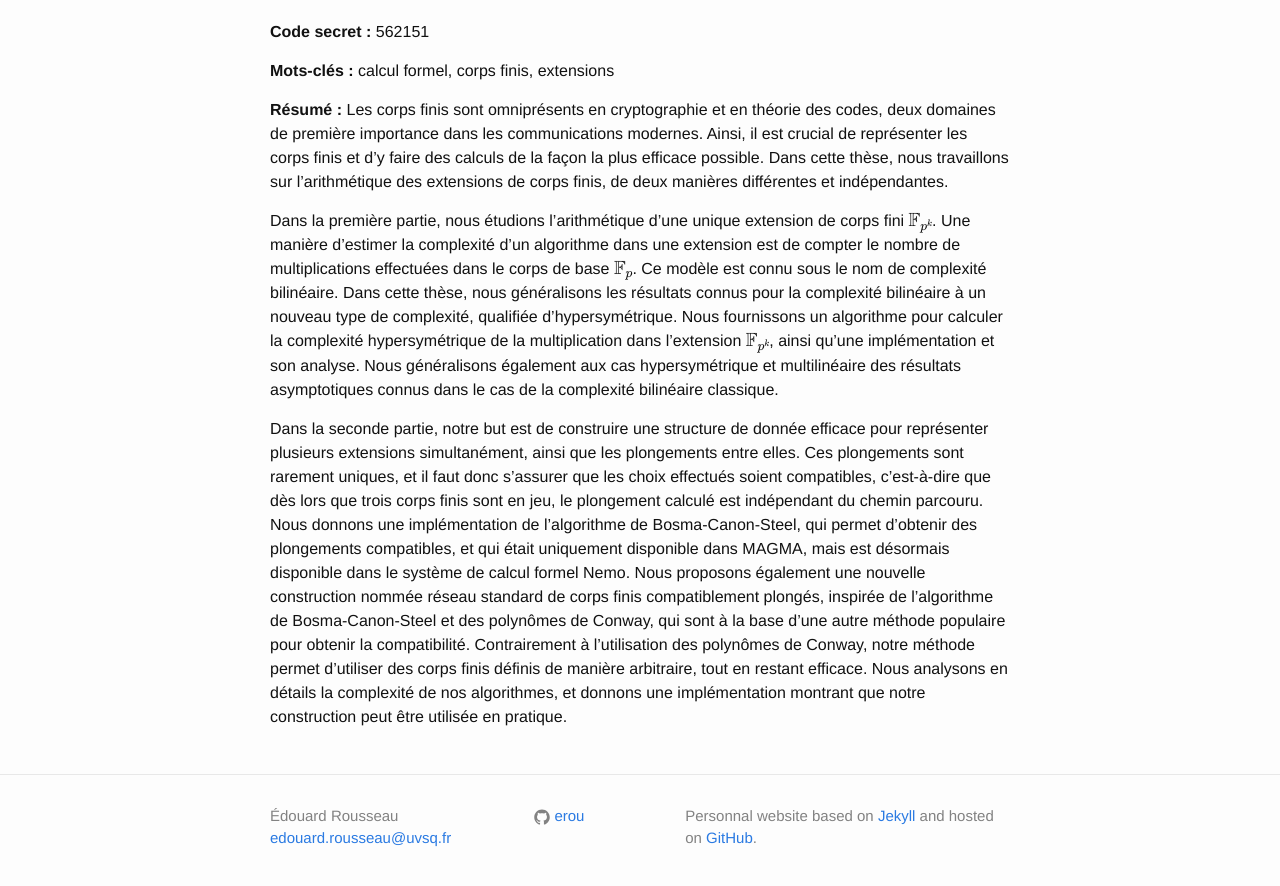
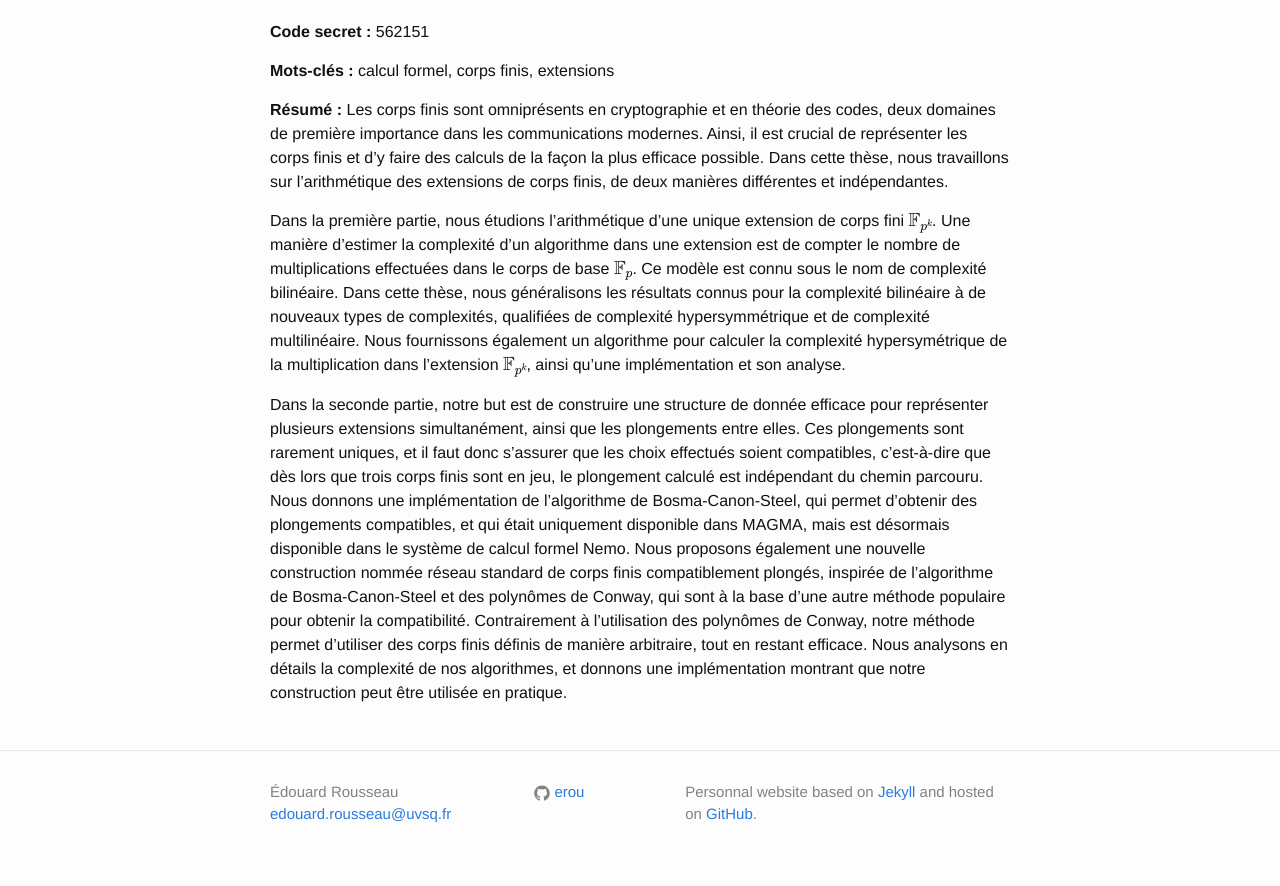
Before and after one commit to erou/erou.github.io, a Jekyll site: the page built from soutenance.md, in a window 1280 px wide and 900 px high, scrolled down 950 px. Shown: the top 886 px of the window. Built offline with Jekyll 4.4.1, drawn with Linux system fonts in a browser that asks for light colours; formulas are drawn with MathJax 3.

Commit message:
better abstract

```diff
--- a/soutenance.md
+++ b/soutenance.md
@@ -39,12 +39,11 @@ l’arithmétique d’une unique extension de corps fini $$\mathbb F_{p^k}$$. Un
 manière d'estimer la complexité d'un algorithme dans une extension est de
 compter le nombre de multiplications effectuées dans le corps de base $$\mathbb
 F_p$$. Ce modèle est connu sous le nom de complexité bilinéaire. Dans cette
-thèse, nous généralisons les résultats connus pour la complexité bilinéaire à un
-nouveau type de complexité, qualifiée d'hypersymétrique. Nous fournissons un
+thèse, nous généralisons les résultats connus pour la complexité bilinéaire à de
+nouveaux types de complexités, qualifiées de complexité hypersymmétrique et de
+complexité multilinéaire. Nous fournissons également un
 algorithme pour calculer la complexité hypersymétrique de la multiplication dans
-l'extension $$\mathbb F_{p^k}$$, ainsi qu'une implémentation et son analyse. Nous
-généralisons également aux cas hypersymétrique et multilinéaire des résultats
-asymptotiques connus dans le cas de la complexité bilinéaire classique.
+l'extension $$\mathbb F_{p^k}$$, ainsi qu'une implémentation et son analyse.
 
 Dans la seconde partie, notre but est de construire une structure de donnée
 efficace pour représenter plusieurs extensions simultanément, ainsi que les
```
